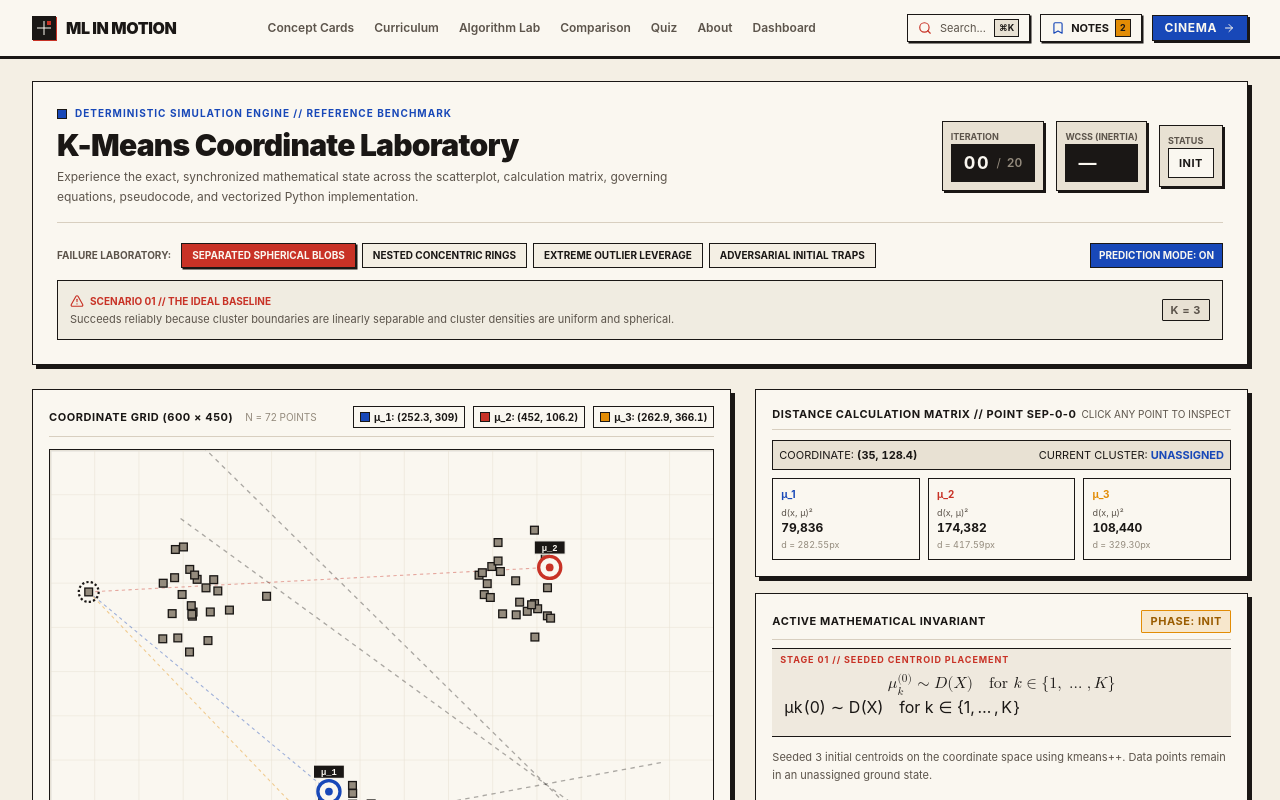
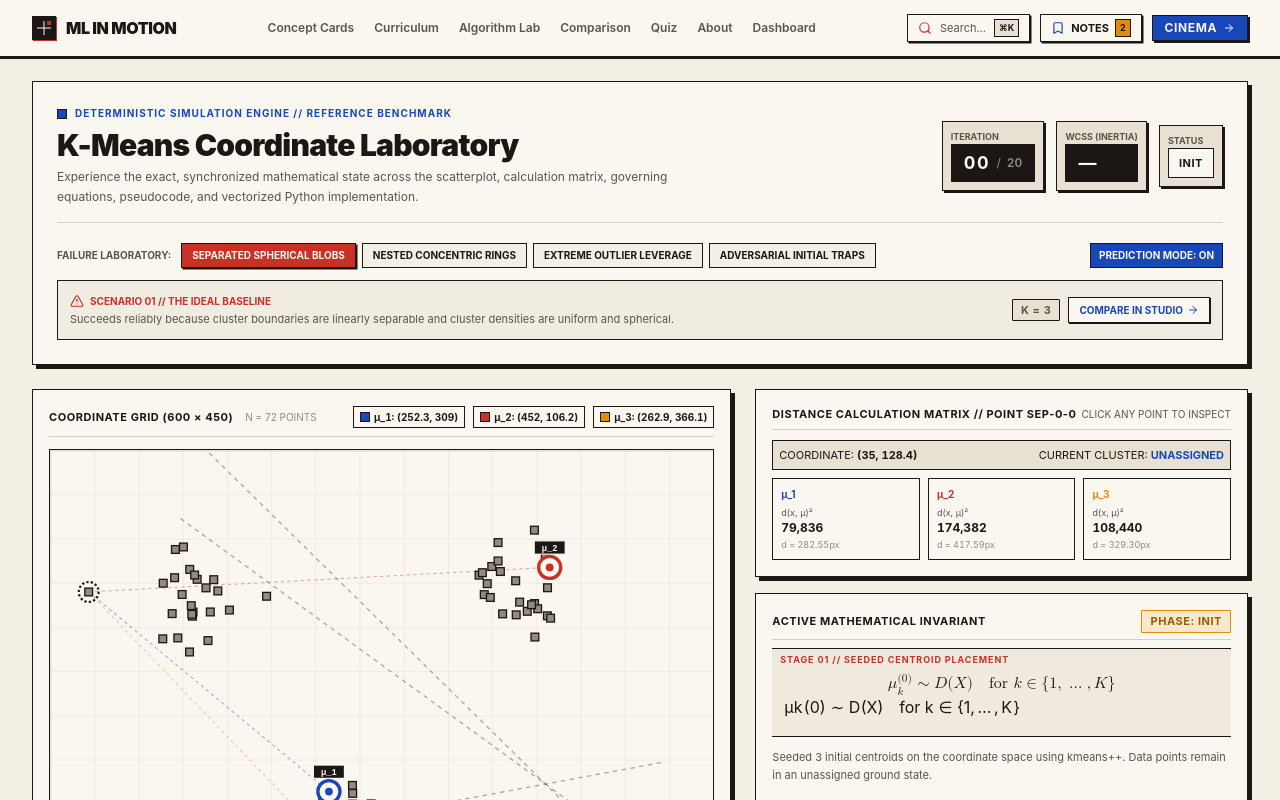
Before and after one commit to VaibhavChaudhary14/MLinMotion, a Next.js app: page /cinema in a window 1280 px wide. Shown: the top 800 px of the page. Built offline with nearby package versions, Linux system fonts and the light colour scheme.

Commit message:
fix(security): add Content-Security-Policy headers, MIT LICENSE file, and Comparison Studio convergence bridge

```diff
--- a/next.config.mjs
+++ b/next.config.mjs
@@ -1,4 +1,16 @@
 /** @type {import('next').NextConfig} */
+const cspHeader = [
+  "default-src 'self'",
+  "script-src 'self' 'unsafe-eval' 'unsafe-inline' https://va.vercel-scripts.com",
+  "style-src 'self' 'unsafe-inline' https://cdn.jsdelivr.net",
+  "font-src 'self' https://cdn.jsdelivr.net data:",
+  "img-src 'self' blob: data:",
+  "connect-src 'self' https://vitals.vercel-insights.com",
+  "frame-ancestors 'self'",
+  "base-uri 'self'",
+  "form-action 'self'",
+].join('; ');
+
 const nextConfig = {
   reactStrictMode: true,
   poweredByHeader: false,
@@ -7,6 +19,10 @@ const nextConfig = {
       {
         source: '/:path*',
         headers: [
+          {
+            key: 'Content-Security-Policy',
+            value: cspHeader,
+          },
           {
             key: 'X-DNS-Prefetch-Control',
             value: 'on',
--- a/src/components/simulation/KMeansSimulationWorkbench.tsx
+++ b/src/components/simulation/KMeansSimulationWorkbench.tsx
@@ -355,7 +355,23 @@ export const KMeansSimulationWorkbench: React.FC = () => {
             </div>
             <p className="text-[#5C544B] text-[11px] mt-0.5">{activeScenario.whyKMeansFailsOrSucceeds}</p>
           </div>
-          <Badge variant="neutral">K = {kValue}</Badge>
+          <div className="flex items-center gap-2 shrink-0">
+            <Badge variant="neutral">K = {kValue}</Badge>
+            <Link
+              href={`/compare?geometry=${
+                scenarioId === 'concentric'
+                  ? 'concentric'
+                  : scenarioId === 'outliers' || scenarioId === 'poor_init'
+                  ? 'elongated'
+                  : 'blobs'
+              }`}
+            >
+              <button className="px-2.5 py-1 text-[10px] font-bold uppercase bg-[#FAF7F0] text-[#1848B8] border border-[#1A1715] shadow-[1px_1px_0px_#1A1715] hover:bg-[#E8E1D3] flex items-center gap-1">
+                <span>COMPARE IN STUDIO</span>
+                <ArrowRight className="w-3 h-3" />
+              </button>
+            </Link>
+          </div>
         </div>
       </div>
 
@@ -363,6 +379,38 @@ export const KMeansSimulationWorkbench: React.FC = () => {
       <div className="grid grid-cols-1 lg:grid-cols-12 gap-6">
         {/* LEFT COLUMN: THE VISUAL SCATTERPLOT & CONTROLS (7 COLS) */}
         <div className="lg:col-span-7 space-y-4">
+          {/* Convergence Callout Banner */}
+          {simState.isConverged && (
+            <div className="p-3 bg-[#33634B]/15 border-[1.5px] border-[#33634B] shadow-[2px_2px_0px_#1A1715] flex flex-col sm:flex-row items-start sm:items-center justify-between gap-3 text-xs">
+              <div className="flex items-center gap-2">
+                <CheckCircle2 className="w-4 h-4 text-[#33634B] shrink-0" />
+                <div>
+                  <span className="font-bold text-[#33634B] uppercase block">
+                    CONVERGENCE ACHIEVED AT ITERATION {simState.iteration} (WCSS: {Math.round(simState.inertia).toLocaleString()})
+                  </span>
+                  <span className="text-[11px] text-[#5C544B]">
+                    Centroid shifts fell below threshold. Compare this partition with DBSCAN and Agglomerative clustering.
+                  </span>
+                </div>
+              </div>
+              <Link
+                href={`/compare?geometry=${
+                  scenarioId === 'concentric'
+                    ? 'concentric'
+                    : scenarioId === 'outliers' || scenarioId === 'poor_init'
+                    ? 'elongated'
+                    : 'blobs'
+                }`}
+                className="shrink-0"
+              >
+                <button className="px-3 py-1.5 bg-[#1848B8] text-[#FAF7F0] font-bold text-xs uppercase border border-[#1A1715] shadow-[1.5px_1.5px_0px_#1A1715] hover:bg-[#153a96] flex items-center gap-1.5">
+                  <span>BENCHMARK IN STUDIO</span>
+                  <ArrowRight className="w-3.5 h-3.5" />
+                </button>
+              </Link>
+            </div>
+          )}
+
           <div className="p-4 bg-[#FAF7F0] border-[1.5px] border-[#1A1715] shadow-[4px_4px_0px_#1A1715] space-y-3">
             {/* Canvas Header & Centroid Legend */}
             <div className="flex flex-wrap items-center justify-between gap-2 border-b border-[#D8CFC0] pb-2 text-xs">
```
Also changed, not shown: 1 other file (tests, documents, lock files or other folders).
